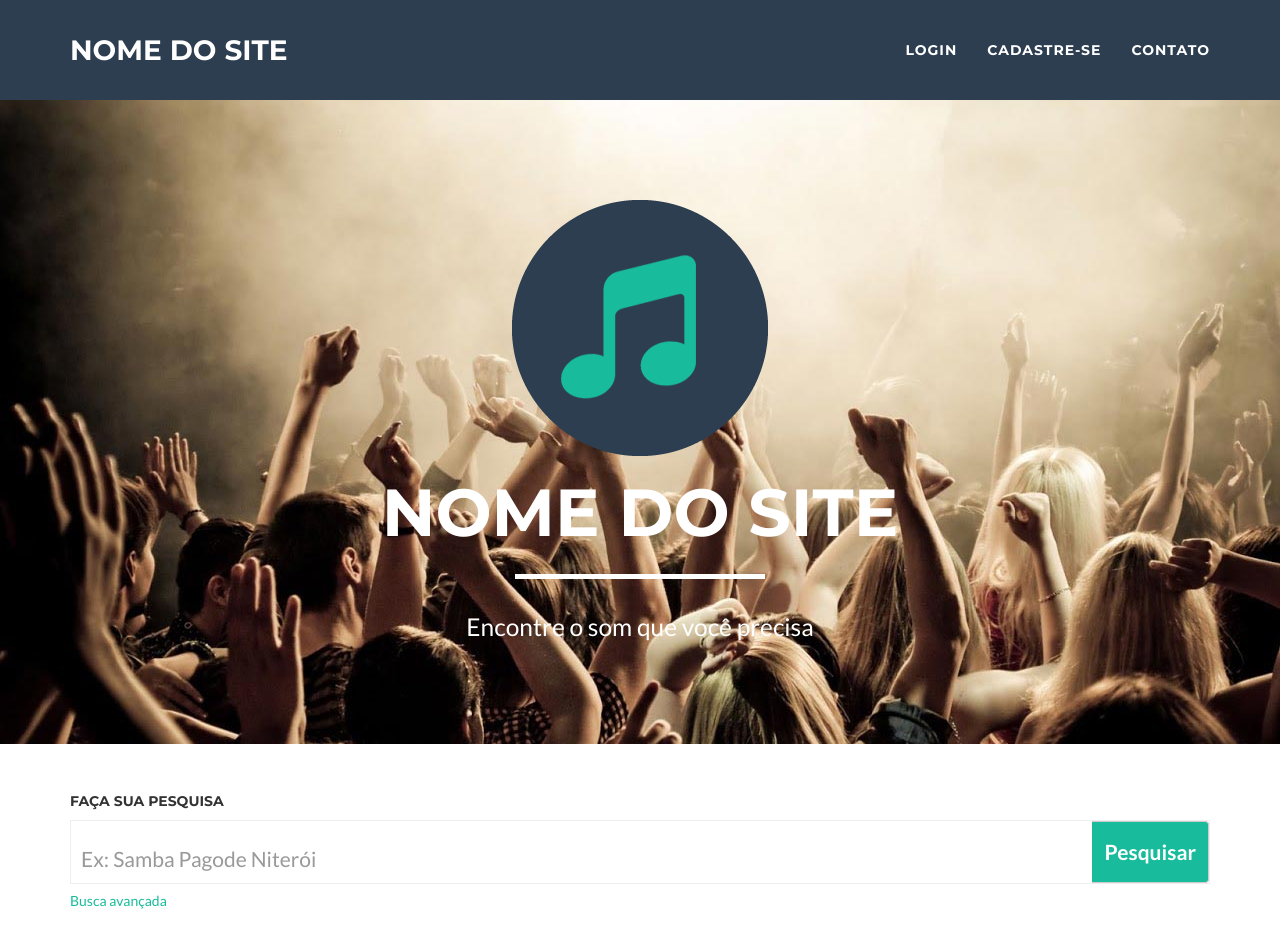
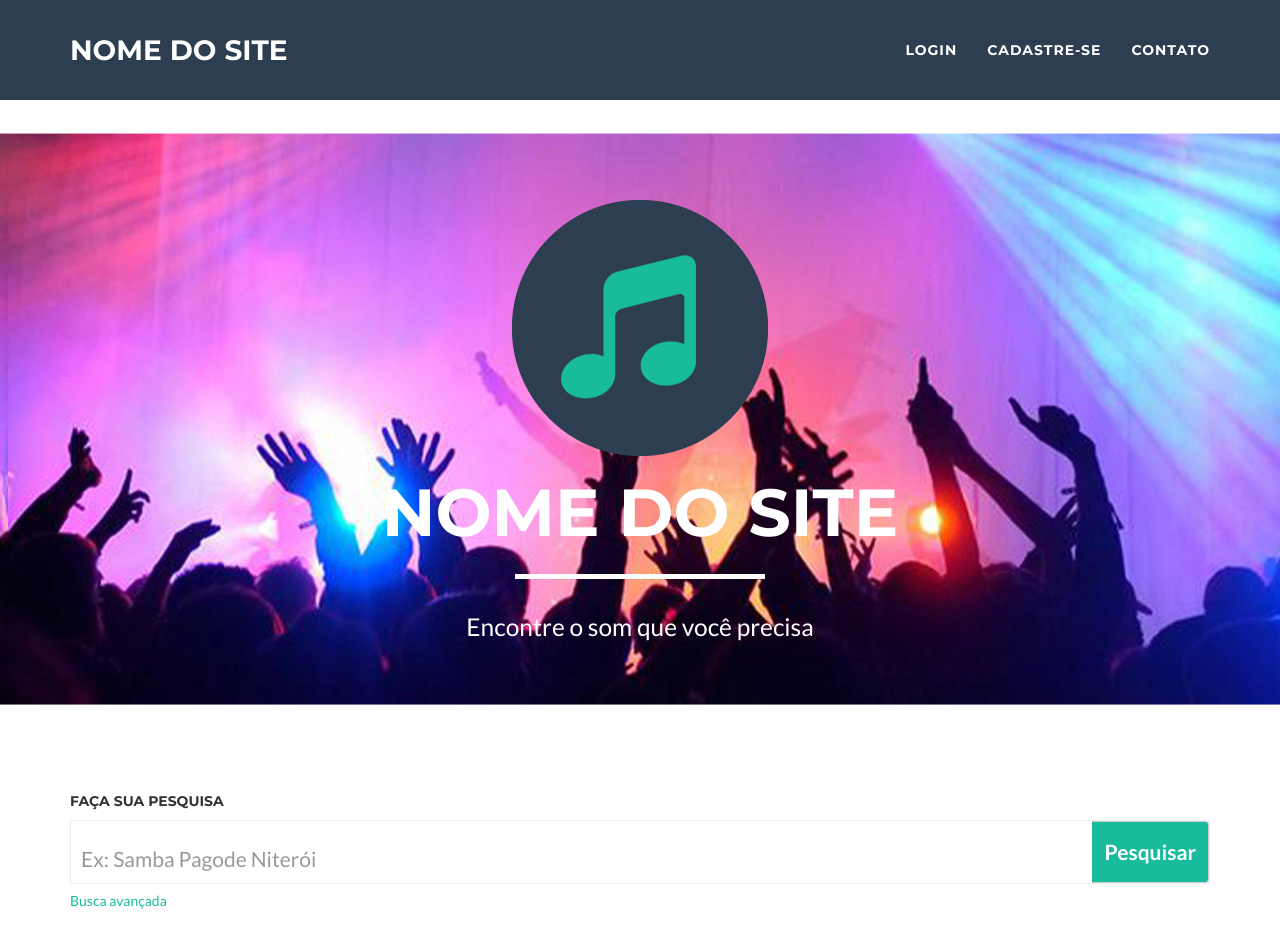
Before and after one commit to renanpvieira/projetoMusica, a CodeIgniter app: page /projeto01/index.php/home/index in a window 1280 px wide. Shown: the top 943 px of the page. Run offline with CodeIgniter, Linux system fonts and the light colour scheme; some libraries are stand-ins or nearby versions.

Commit message:
Commit Background Dinamico

```diff
--- a/application/config/projeto.php
+++ b/application/config/projeto.php
@@ -11,3 +11,5 @@
 /* E-mail cadastro msg */
 $config['mailCadastroAssunto'] = 'Nome';
 $config['emailfromnome'] = 'Nome';
+
+$config['background'] = 'content/css/imgs/0' . rand(1, 5) . '.jpg';
--- a/application/views/site/topo.php
+++ b/application/views/site/topo.php
@@ -49,7 +49,7 @@
         header {
            /* background-image: url("../..//..//content/css/imgs/01.jpg") no-repeat !important; */
 
-           background-image: url("<?php echo base_url('content/css/imgs/02.jpg'); ?>") !important;
+           background-image: url("<?php echo base_url($this->config->item('background')); ?>") !important;
            background-position: center;
 
         }
@@ -97,7 +97,7 @@
         /* div.combo-bv > select {width: 70% !important;} */
         .label-especialgreen {background-color: #18BC9C;}
         div.filtros {text-align: center; margin-top: 15px;}
-        div.filtros > h4 { display: inline; margin: 5px;  cursor:pointer;}
+        div.filtros > h4 { display: inline-table;  margin: 5px;  cursor:pointer;}
 
 
 
```
